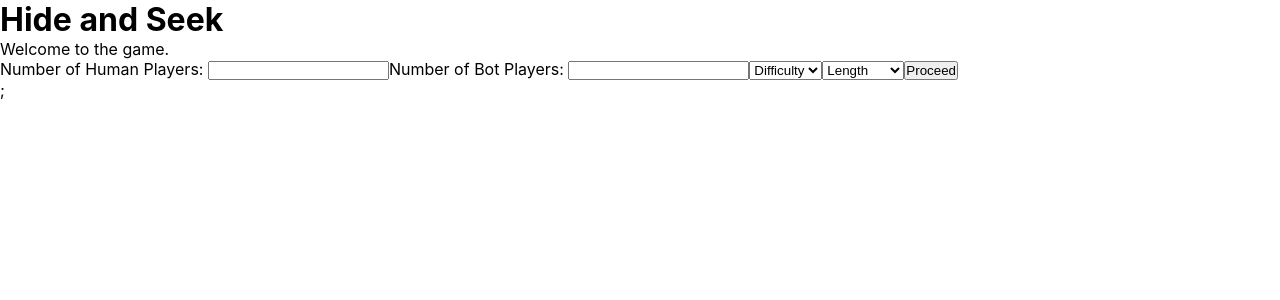
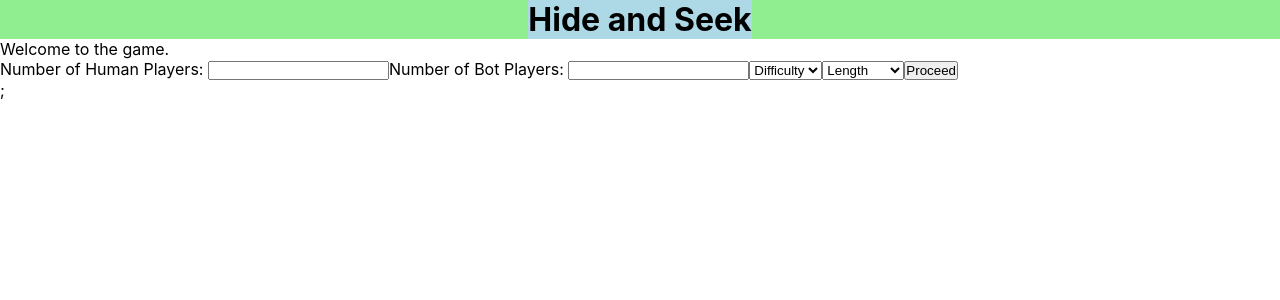
Before and after one commit to franco-ortega/hide-and-seek-two, a Next.js app: page / in a window 1280 px wide. Shown: the top 300 px of the page. Built offline with nearby package versions, Linux system fonts and the light colour scheme.

Commit message:
provide initial dev styles to Header

```diff
--- a/components/header/Header.jsx
+++ b/components/header/Header.jsx
@@ -1,6 +1,8 @@
+import styles from './Header.module.scss';
+
 const Header = () => {
   return (
-    <header data-testid='header'>
+    <header data-testid='header' className={styles.Header}>
       <h1>Hide and Seek</h1>
     </header>
   );
--- /dev/null
+++ b/components/header/Header.module.scss
@@ -0,0 +1,9 @@
+.Header {
+  background-color: lightgreen;
+
+  h1 {
+    background-color: lightblue;
+    width: fit-content;
+    margin-inline: auto;
+  }
+}
```
